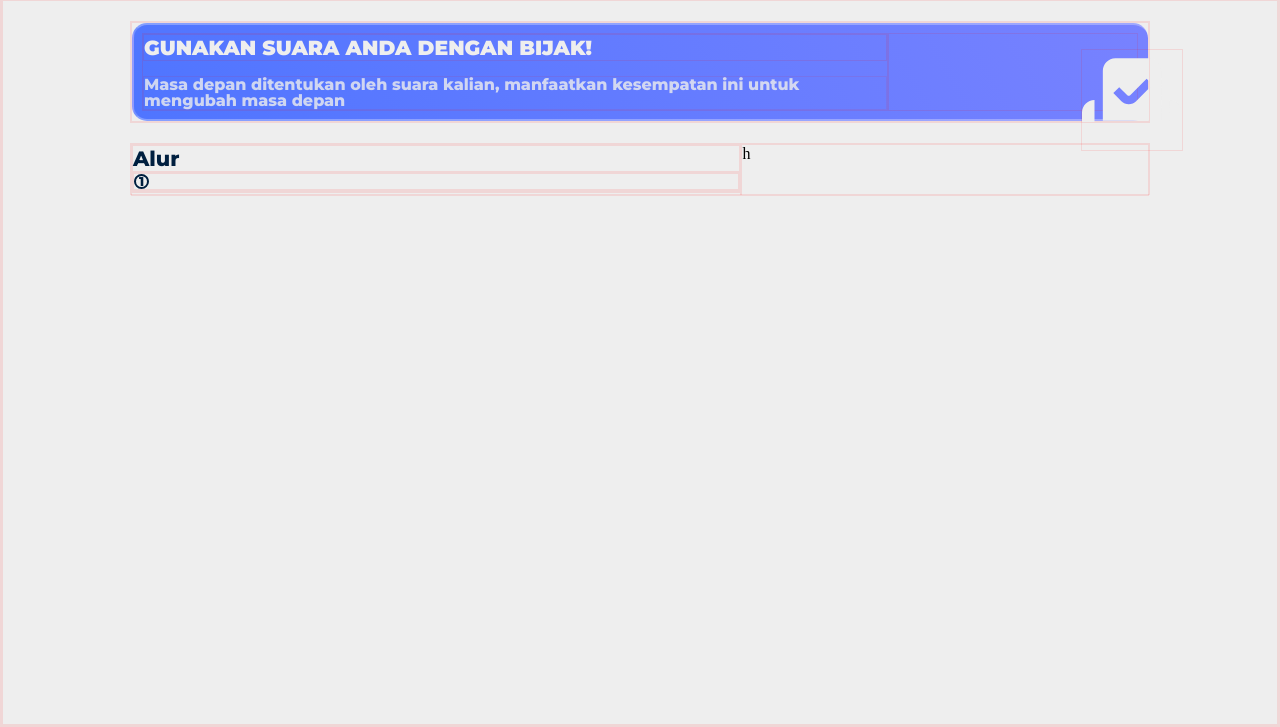
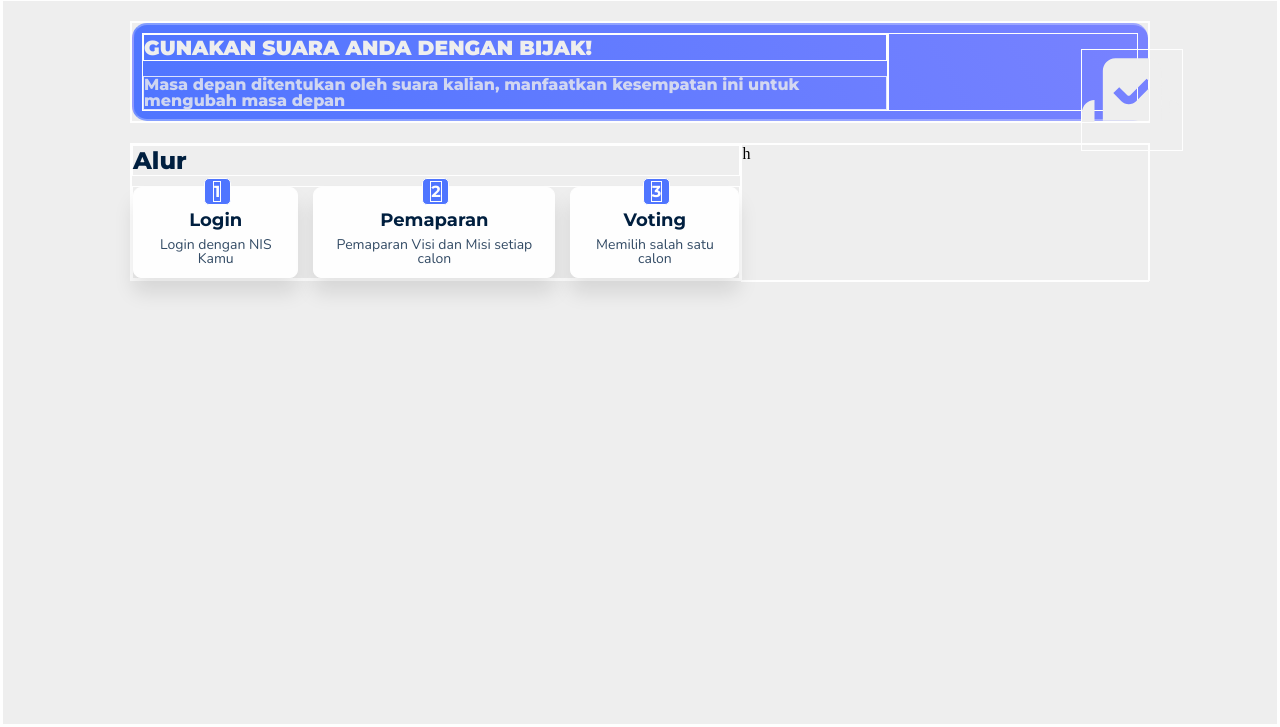
Before and after one commit to GrowPlus-Indonesia/e-Vote, a plain HTML site: page interface-only/index.html in a window 1280 px wide. Shown: the part 77-804 px from the top of the page. Drawn offline with nearby package versions, Linux system fonts and the light colour scheme.

Commit message:
Add alur

```diff
--- a/interface-only/index.html
+++ b/interface-only/index.html
@@ -39,9 +39,26 @@
             <div class="alur-wrapper">
                 <h1 class="montserrat bold">Alur</h1>
                 <ol>
-                    <li>
-                        <p class="numbering montserrat bold">1</p>
-                        <p
+                    <li class="info-box">
+                        <div class="icon montserrat">
+                           <b>1</b>
+                        </div>
+                        <h3 class="option-title montserrat">Login</h3>
+                        <p class="description nunito">Login dengan NIS Kamu</p>
+                    </li>
+                    <li class="info-box">
+                        <div class="icon montserrat">
+                           <b>2</b>
+                        </div>
+                        <h3 class="option-title montserrat">Pemaparan</h3>
+                        <p class="description nunito">Pemaparan Visi dan Misi setiap calon</p>
+                    </li>
+                    <li class="info-box">
+                        <div class="icon montserrat">
+                           <b>3</b>
+                        </div>
+                        <h3 class="option-title montserrat">Voting</h3>
+                        <p class="description nunito">Memilih salah satu calon</p>
                     </li>
                 </ol>
             </div>
--- a/interface-only/style.css
+++ b/interface-only/style.css
@@ -32,7 +32,7 @@
     margin: 0;
     padding: 0;
     transition: all .3s ease-in-out;
-    border: 1px solid rgba(255,0,0, .1);
+    border: 1px solid var(--mode-line);
 }
 
 svg {
@@ -80,6 +80,7 @@ footer {
     gap: 10px;
     color: var(--mode-reverse);
     font-size: 1.5rem;
+    transition: none;
 }
 header > svg {
     width: 25px;
@@ -153,27 +154,58 @@ filter: progid:DXImageTransform.Microsoft.gradient(startColorstr=var(--base),end
 }
 .alur-wrapper {
     width: 100%;
-    height: 100%;
+    height: fit-content;
     flex: 1.5;
     color: var(--mode-reverse);
 }
+.alur-wrapper > h1 {
+    transition: none;
+}
 .alur-wrapper > ol {
+    margin-top: 10px;
     list-style: none;
+    display: flex;
+    gap: 15px;
+    justify-content: center;
 }
-.alur-wrapper > h1 {
-    font-size: 1.3rem;
+.info-box {
+    width: fit-content;
+    padding: 10px;
+    background-color: var(--mode-line);
+    border-radius: 8px;
+    text-align: center;
+    position: relative;
+    box-shadow: 0 15px 20px rgba(0,0,0, 0.1);
+    color: var(--mode-reverse);
 }
-.numbering {
-    border-radius: 100%;
-    padding: 3px;
-    border: 2px solid var(--mode-reverse);
-    width: 5px;
-    height: 5px;
+.info-box > .icon {
+    width: 15px;
+    height: 15px;
+    background-color: var(--base);
+    color: #fefefe;
+    border-radius: 5px;
     display: flex;
     justify-content: center;
     align-items: center;
-    font-size: 0.8rem;
+    position: absolute;
+    padding: 5px;
+    top: -10px;
+    right: calc(50% - 15px);
 }
+
+.info-box > .option-title {
+    color: var(--mode-reverse);
+    font-size: 18px;
+    margin: 10px 0 5px;
+    font-weight: bold;
+}
+.info-box > .description {
+    font-size: 14px;
+    color: var(--mode-reverse);
+    opacity: .8;
+    line-height: 1;
+}
+
 .login-wrapper {
     height: 100%;
     width: 100%;
@@ -203,4 +235,8 @@ filter: progid:DXImageTransform.Microsoft.gradient(startColorstr=var(--base),end
     .alur-wrapper > h1 {
         font-size: 1.2rem;
     }
+
+    body {
+        height: 100vh;
+    }
 }
```
